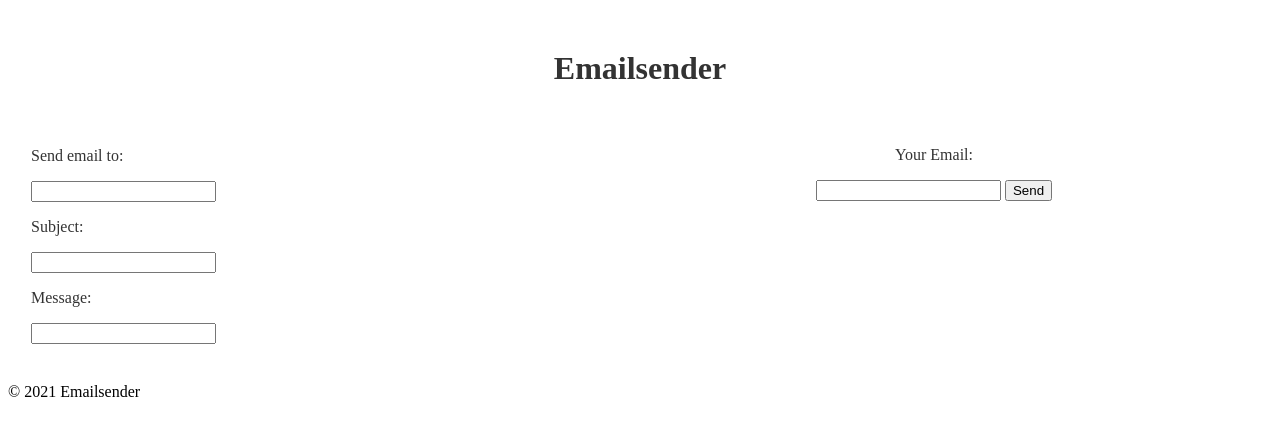
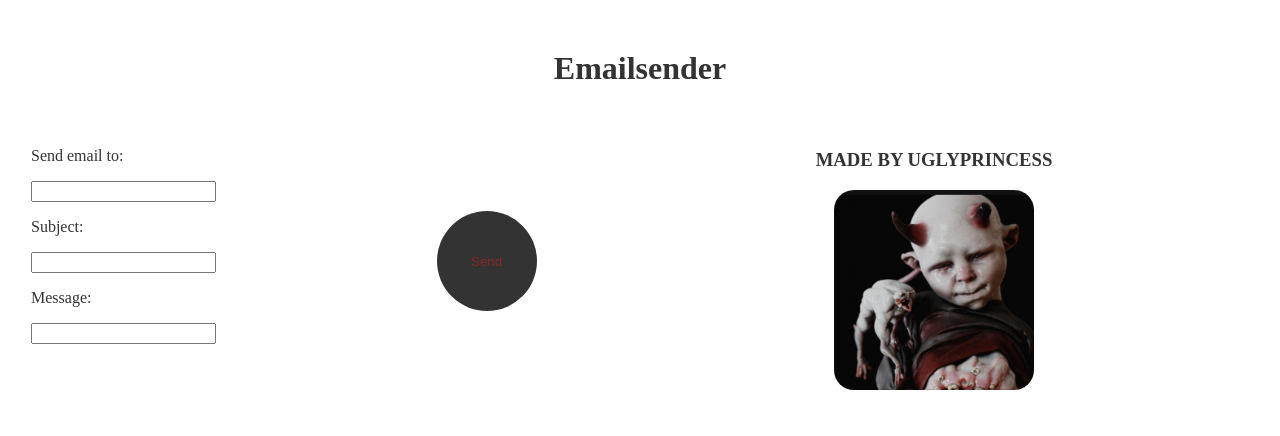
Before and after one commit to Uglypr1nces/emailsender, a Django app: page /emailsending/ in a window 1280 px wide. Shown: the top 436 px of the page. Run offline with Django 5.2, Linux system fonts and the light colour scheme.

Commit message:
fixed errors, changed design, added a sender email

```diff
--- a/emailsending/static/style.css
+++ b/emailsending/static/style.css
@@ -20,3 +20,21 @@ h1{
     padding: 20px;
     border: 2px solid #fff;
 }
+.my-img{
+    width: 200px;
+    height: 200px;
+    border-radius: 10%;
+    margin-top: 0px;
+}
+.send-button{
+    float: right;
+    border-radius: 100px;
+    padding: 10px;
+    background-color: #333;
+    color: #8d2525;
+    cursor: pointer;
+    border: none;
+    margin-top: 30px;
+    width: 100px;
+    height: 100px;
+}
--- a/emailsending/templates/base.html
+++ b/emailsending/templates/base.html
@@ -9,17 +9,16 @@
     <h1>Emailsender</h1>
     <main>
         <div class = "sender">
-            <p>Your Email:</p>
-            <label for="selfemail"></label>
-            <input type = "text" id = "selfemail" name = "selfemail">
-
-            <button onclick="sendemail()">Send</button>
+            <h3>MADE BY UGLYPRINCESS</h3>
+            <img src="{%static 'myimg.png'%}" alt="myimg" class="my-img">
         </div>
 
         <div class="reciever">
             <p>Send email to:</p>
             <label for="email"></label>
             <input type = "text" id = "email" name = "email">
+
+            <button onclick="sendemail()" class="send-button">Send</button>
 
             <p>Subject:</p>
             <label for="subject"></label>
@@ -28,15 +27,14 @@
             <p>Message:</p>
             <label for="message"></label>
             <input type = "text" id = "message" name = "message">
+
         </div>
         <script>
             function sendemail() {
-                var self_email = document.getElementById("selfemail").value;
                 var reciever_email = document.getElementById("email").value;
                 var subject = document.getElementById("subject").value;
                 var message = document.getElementById("message").value;
 
-                console.log("Self Email:", self_email);
                 console.log("Receiver Email:", reciever_email);
                 console.log("Subject:", subject);
                 console.log("Message:", message);
@@ -46,12 +44,9 @@
                 xhr.open("POST", "{% url 'send_email' %}", true);
                 xhr.setRequestHeader("X-CSRFToken", "{{ csrf_token }}"); // Add CSRF token
                 xhr.setRequestHeader("Content-Type", "application/json;charset=UTF-8");
-                xhr.send(JSON.stringify({ self_email: self_email, reciever_email: reciever_email, subject: subject, message: message}));
+                xhr.send(JSON.stringify({reciever_email: reciever_email, subject: subject, message: message}));
             }
         </script>
     </main>
-    <footer>
-        <p>© 2021 Emailsender</p>
-    </footer>
 </body>
 </html>
--- a/emailsending/views.py
+++ b/emailsending/views.py
@@ -2,6 +2,7 @@ from django.shortcuts import render
 from django.http import HttpResponse
 from .python_functions.emailsender import *
 from django.views.decorators.csrf import csrf_exempt
+import json
 # Create your views here.
 
 def index(request):
@@ -9,10 +10,14 @@ def index(request):
 
 def send_email(request):
     if request.method == 'POST':
-        self_email = request.POST.get('self_email')
-        email = request.POST.get('reciever_email')
-        subject = request.POST.get('subject')
-        message = request.POST.get('message')
+        data = json.loads(request.body.decode('utf-8'))
+        self_email = "unattractivequeen@gmail.com"
+        email = data.get('reciever_email')
+        subject = data.get('subject')
+        message = data.get('message')
         print(f'Email sent from {self_email} to {email} with subject {subject} and message {message}')
-        send(self_email,email, subject, message)
+        try:
+            send(self_email,email, subject, message)
+        except:
+            return HttpResponse('Email Not Sent, Please check your credentials and try again.')
         return HttpResponse('Email Sent')
```
Also changed, not shown: emailsending/python_functions/emailsender.py (+11 -2 lines), emailsending/static/myimg.png (added).
